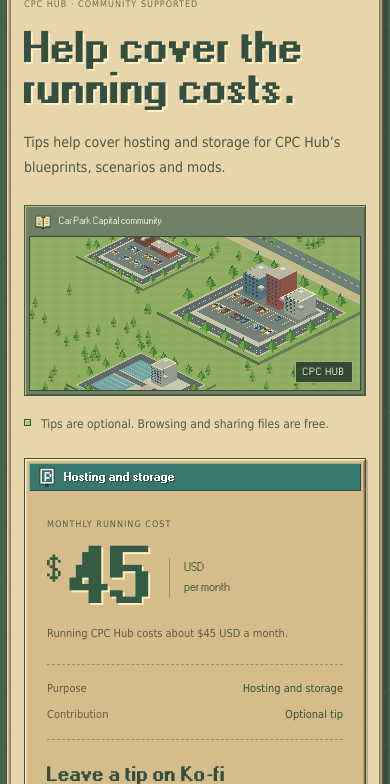
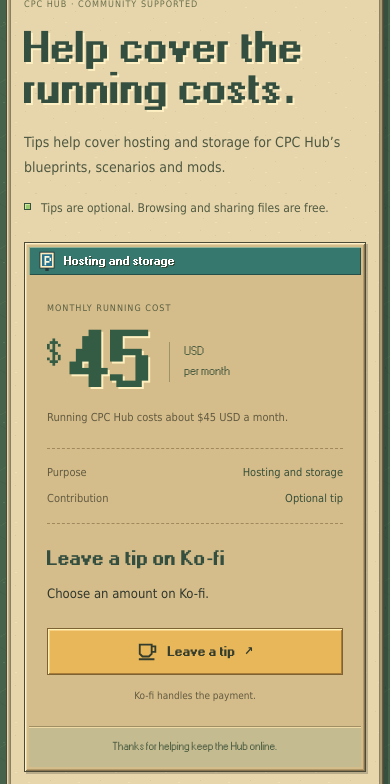
Before and after one commit to cyberbalsa/cpchub, a Django app: template templates/hub/donate.html in a window 390 px wide. Shown: the part 306-1090 px from the top of the page. Run offline with Django 5.2, Linux system fonts and the light colour scheme; the template is opened without the code that fills it: most values are stand-ins (such as "Sample title", 1, 10 or a date in 2020); some libraries are stand-ins or nearby versions.

Commit message:
Remove catalog overview and donation map panels

```diff
--- a/hub/views.py
+++ b/hub/views.py
@@ -51,10 +51,9 @@
     stats = public.aggregate(items=Count("pk"), downloads=Sum("downloads"), authors=Count("author", distinct=True))
     context = {"page_obj": page, "q": q, "category": category, "catalog_view": view, "sort": sort,
                "stats": stats, "has_demo": items.filter(is_demo=True).exists(),
-               "show_overview": view == "all" and not q and not category and page.number == 1,
                "featured_items": public_items().filter(featured_at__isnull=False).order_by("-featured_at", "pk")[:6] if view == "all" and not q and not category and not request.GET.get("page") else [],
                "types_with_counts": ContentType.objects.filter(uploads_enabled=True).annotate(total=Count("items", filter=Q(items__status="published", items__is_hidden=False, items__deleted_at=None, items__author__moderation_state__shadow_banned_at__isnull=True))).order_by("position", "name")}
-    return render(request, "hub/catalog_results.html" if request.htmx and not request.htmx.history_restore_request else "hub/catalog.html", context)
+    return render(request, "hub/results.html" if request.htmx and not request.htmx.history_restore_request else "hub/catalog.html", context)
 
 
 @never_cache
--- a/static/css/hub.css
+++ b/static/css/hub.css
@@ -122,25 +122,9 @@
 .sidebar-note a { font-size: 11px; }
 .catalog-main { flex: 1; min-width: 0; padding: 12px; background-image: url('../art/paper.svg'); }
 
-/* A town viewport with an in-game welcome dialog. */
-.map-window { padding: 3px; background: #6f8067; border: 1px solid #4a5a41; box-shadow: inset 1px 1px #b5b993, inset -1px -1px #4e6048; }
-.viewport-title { display: flex; align-items: center; justify-content: space-between; gap: 12px; color: #e9edc7; padding: 2px 7px 5px; font: 10px var(--pixel); }
-.viewport-title>span:first-child { display: flex; align-items: center; gap: 7px; }
-.viewport-title .ui-icon { width: 18px; height: 18px; }
-.viewport-title>span:last-child { font: 8px Tahoma, sans-serif; letter-spacing: 1px; color: #d5ddba; }
-.map-viewport { height: 248px; position: relative; background: #7d9a56; overflow: hidden; border: 1px solid #344a33; box-shadow: inset 2px 2px #2e42294f; }
-.map-art { position: absolute; width: 100%; height: 100%; max-width: none; object-fit: cover; object-position: center 30%; image-rendering: pixelated; }
-.welcome-panel { position: absolute; left: 18px; top: 18px; width: 300px; background: #dcc899; padding: 3px; border: 1px solid #4b5140; box-shadow: var(--raised), 4px 5px #2e4a3a55; }
-.welcome-title { background: #478578; color: #ffefc4; font: bold 11px var(--pixel); padding: 6px 8px; box-shadow: inset 1px 1px #87af91, inset -1px -1px #2f5e52; text-shadow: 1px 1px #3c604d; }
-.welcome-body { padding: 13px 13px 12px; }
 .eyebrow { font: 9px/1.6 Tahoma, sans-serif; letter-spacing: 1px; color: #6a6f4c; }
-.welcome-body>.eyebrow { font-size: 8px; letter-spacing: .7px; }
-.welcome-body h1 { font-size: 22px; line-height: 1.1; margin: 7px 0 9px; color: #344f3f; text-shadow: 1px 1px #f2e3b9; }
-.welcome-body p { font-size: 11px; line-height: 1.6; margin-bottom: 12px; }
 .hero-actions { display: flex; align-items: center; gap: 12px; flex-wrap: wrap; }
 .hero-actions .ui-icon { width: 20px; height: 20px; }
-.welcome-body .win-button { min-height: 32px; padding: 4px 10px; }
-.map-label { position: absolute; right: 8px; bottom: 8px; padding: 4px 6px; background: #304a32ce; color: #e9ebc7; font: 8px Tahoma, sans-serif; letter-spacing: .7px; border: 1px solid #b4be8150; }
 .community-strip { display: flex; align-items: center; gap: 22px; padding: 7px 12px; margin-top: 5px; background: #c8c3a0; border: 1px solid #a59d76; box-shadow: var(--recessed); font: 10px var(--pixel); color: #4b5943; }
 .community-strip>span { display: flex; align-items: center; gap: 5px; }
 .community-strip .ui-icon { width: 16px; height: 16px; }
@@ -149,9 +133,9 @@
 /* The creation picker. */
 .browse-section { margin-top: 16px; padding: 3px 9px 10px; background: #ceba8b; border: 1px solid #94835e; box-shadow: inset 1px 1px #f4e5bb, inset -1px -1px #ad986b; }
 .section-heading { display: flex; justify-content: space-between; align-items: center; gap: 15px; margin-bottom: 16px; }
-.section-heading h2 { font-size: 18px; }
+.section-heading :is(h1, h2) { font-size: 18px; }
 .browse-section>.section-heading { background: #477e70; box-shadow: inset 1px 1px #86a98c, inset -1px -1px #335a4e; margin: 0 -6px 8px; padding: 5px 9px; color: #fff0c5; }
-.browse-section .section-heading h2 { display: flex; align-items: center; gap: 8px; font-size: 11px; text-shadow: 1px 1px #355744; }
+.browse-section .section-heading :is(h1, h2) { display: flex; align-items: center; gap: 8px; font-size: 11px; text-shadow: 1px 1px #355744; }
 .browse-section .section-heading .ui-icon { width: 20px; height: 20px; }
 .file-label { font: 8px Tahoma, sans-serif; letter-spacing: .6px; color: #d4dfb9; }
 .dark-eyebrow { color: #62704c; }
@@ -304,8 +288,6 @@
 .scope-list dd { margin: 0; font-size: 12px; line-height: 1.7; }
 
 @media (min-width: 1500px) {
-  .map-viewport { height: 275px; }
-  .welcome-panel { top: 30px; left: 25px; }
   .card-picture { height: 175px; }
 }
 @media (max-width: 1199px) {
@@ -322,7 +304,6 @@
   .tool-button.upload-shortcut { flex-direction: column; padding: 5px 11px; }
   .toolbar-account { min-width: 125px; padding-left: 12px; }
   .file-label { display: none; }
-  .map-art { object-position: 62% 30%; }
 }
 @media (max-width: 850px) {
   body { padding: 0 10px 20px; }
@@ -337,10 +318,6 @@
   .toolbar-account>.ui-icon { display: none; }
   .sidebar { display: none; }
   .catalog-main { padding: 10px; }
-  .map-viewport { height: 250px; }
-  .map-art { object-position: 58% 30%; }
-  .welcome-panel { left: 14px; top: 17px; width: 285px; }
-  .welcome-body h1 { font-size: 22px; }
   .card-picture { height: 190px; }
   .page-content { padding: 22px 20px; }
   .detail-heading { align-items: flex-start; flex-direction: column; }
@@ -368,16 +345,6 @@
   .main-title { padding: 3px 5px; }
   .explorer { padding: 3px; }
   .catalog-main { padding: 7px; }
-  .map-viewport { height: 347px; }
-  .map-art { height: 185px; width: 700px; left: calc(50% - 350px); object-fit: cover; object-position: 70% 30%; }
-  .welcome-panel { left: 9px; right: 9px; top: 137px; width: auto; }
-  .welcome-body { padding: 12px 13px; }
-  .welcome-body h1 { margin-top: 6px; }
-  .welcome-body p { margin-bottom: 9px; }
-  .welcome-body h1 br { display: none; }
-  .map-label { right: 6px; top: 7px; bottom: auto; font-size: 7px; }
-  .viewport-title { font-size: 9px; gap: 5px; padding: 2px 4px 5px; }
-  .viewport-title>span:last-child { font-size: 7px; letter-spacing: .2px; }
   .community-strip { gap: 12px; padding: 7px; font-size: 9px; justify-content: space-between; }
   .community-strip>span { gap: 3px; }
   .community-strip .ui-icon { display: none; }
--- a/static/css/support.css
+++ b/static/css/support.css
@@ -4,11 +4,6 @@
 .support-intro { padding-top: 10px; }
 .support-intro h1 { font-size: clamp(32px, 4vw, 52px); line-height: 1.08; margin: 15px 0 20px; color: #344f3f; text-shadow: 2px 2px #fff0c4; }
 .support-lead { font-size: 15px; line-height: 1.8; max-width: 510px; color: #4e5740; }
-.support-town { position: relative; margin-top: 25px; padding: 4px; background: #6f8067; border: 1px solid #4a5a41; box-shadow: inset 1px 1px #b5b993, inset -1px -1px #4e6048; }
-.support-town .viewport-title { font-size: 9px; padding: 2px 5px 6px; }
-.support-town .viewport-title > span:last-child { display: none; }
-.support-town img { display: block; width: 100%; height: 185px; object-fit: cover; object-position: 65% 48%; border: 1px solid #344a33; image-rendering: pixelated; }
-.support-town-label { position: absolute; right: 12px; bottom: 12px; background: #304a32; border: 1px solid #9cad7e; padding: 5px 7px; color: #f0ebc7; font: 9px var(--pixel); letter-spacing: 1px; }
 .support-note { display: flex; gap: 10px; margin-top: 18px; color: #515a41; }
 .support-note .online-dot { flex-shrink: 0; margin-top: 5px; }
 .support-note p { font-size: 12px; line-height: 1.7; margin: 0; }
@@ -47,7 +42,6 @@
   .support-layout { grid-template-columns: minmax(0, 1fr); }
   .support-page .support-intro h1 { font-size: 38px; }
   .support-lead { font-size: 14px; max-width: none; }
-  .support-town img { height: 155px; }
   .support-checkout { max-width: 460px; width: 100%; justify-self: center; }
   .support-detail-grid { grid-template-columns: 1fr; gap: 23px; }
   .support-details { margin-top: 29px; }
--- a/static/js/images.js
+++ b/static/js/images.js
@@ -35,7 +35,7 @@
     if (event.target.matches?.(selector)) event.target.dataset.imageState = "failed";
   }, true);
   document.addEventListener("DOMContentLoaded", () => prepare(document));
-  // Filters, pagination, the overview panel, and cached history all insert images.
+  // Filters, pagination, and cached history all insert images.
   for (const eventName of ["htmx:afterSwap", "htmx:oobAfterSwap"]) {
     document.addEventListener(eventName, (event) => prepare(event.detail.elt));
   }
--- a/templates/hub/catalog.html
+++ b/templates/hub/catalog.html
@@ -1,4 +1,4 @@
-{% extends 'base.html' %}{% load static %}
+{% extends 'base.html' %}
 {% block content %}
 <div class="explorer-layout">
   <aside class="sidebar" aria-label="Catalog navigation">
@@ -7,11 +7,10 @@
     <div class="folder-group"><h3>Your toolbox</h3><a class="folder-link {% if catalog_view == 'saved' %}selected{% endif %}" href="/?view=saved">{% include 'hub/icon.html' with icon='saved' %}<span>Saved creations</span></a><a class="folder-link {% if catalog_view == 'mine' %}selected{% endif %}" href="/?view=mine">{% include 'hub/icon.html' with icon='folder' %}<span>My uploads</span></a><a class="folder-link" href="{% url 'keys' %}">{% include 'hub/icon.html' with icon='key' %}<span>API keys & managers</span></a></div>
   </aside>
   <section class="catalog-main" aria-label="Community catalog">
-    {% include 'hub/community_overview.html' %}
     <div class="community-strip"><span>{% include 'hub/icon.html' with icon='folder' %}<strong>{{ stats.items|default:0 }}</strong> creations</span><span>{% include 'hub/icon.html' with icon='download' %}<strong>{{ stats.downloads|default:0 }}</strong> downloads</span><span>{% include 'hub/icon.html' with icon='user' %}<strong>{{ stats.authors|default:0 }}</strong> creators</span></div>
     {% if featured_items %}<section class="featured-section" aria-labelledby="featured-title"><div class="section-heading"><h2 id="featured-title">Highlighted creations</h2><span class="file-label">PICKED BY THE MODERATION TEAM</span></div><div class="row g-3 creation-grid">{% for item in featured_items %}<div class="col-12 col-md-6 col-xl-4">{% include 'hub/card.html' %}</div>{% endfor %}</div></section>{% endif %}
     <section id="browse" class="browse-section" aria-labelledby="browse-title">
-      <div class="section-heading"><h2 id="browse-title">{% include 'hub/icon.html' with icon='catalog' %}{% if catalog_view == 'saved' %}Your saved creations{% elif catalog_view == 'mine' %}Your uploads{% else %}Available creations{% endif %}</h2><span class="file-label">CHOOSE A FILE FOR DETAILS</span></div>
+      <div class="section-heading"><h1 id="browse-title">{% include 'hub/icon.html' with icon='catalog' %}{% if catalog_view == 'saved' %}Your saved creations{% elif catalog_view == 'mine' %}Your uploads{% else %}Available creations{% endif %}</h1><span class="file-label">CHOOSE A FILE FOR DETAILS</span></div>
       <form id="catalog-filter" class="catalog-filter" action="/" method="get" hx-get="/" hx-target="#results" hx-swap="outerHTML" hx-push-url="true" hx-trigger="submit, input changed delay:350ms from:#search, change from:select" hx-indicator="#search-indicator">
         {% if catalog_view != 'all' %}<input type="hidden" name="view" value="{{ catalog_view }}">{% endif %}
         <label class="search-field" for="search">{% include 'hub/icon.html' with icon='search' %}<span class="visually-hidden">Search creations</span><input type="search" id="search" name="q" value="{{ q }}" placeholder="Search creations…"><span id="search-indicator" class="htmx-indicator">…</span></label>
--- a/templates/hub/catalog_results.html
+++ /dev/null
@@ -1,2 +0,0 @@
-{% include 'hub/results.html' %}
-{% include 'hub/community_overview.html' with oob=True %}
--- a/templates/hub/donate.html
+++ b/templates/hub/donate.html
@@ -10,11 +10,6 @@
       <span class="eyebrow">CPC HUB · COMMUNITY SUPPORTED</span>
       <h1 id="support-title">Help cover the<br>running costs.</h1>
       <p class="support-lead">Tips help cover hosting and storage for CPC Hub’s blueprints, scenarios and mods.</p>
-      <div class="support-town">
-        <div class="viewport-title"><span>{% include 'hub/icon.html' with icon='catalog' %} Car Park Capital community</span><span>COMMUNITY EXCHANGE</span></div>
-        <img src="{% static 'art/map.svg' %}" alt="" width="1200" height="440" loading="lazy" decoding="async" data-image>
-        <span class="support-town-label">CPC HUB</span>
-      </div>
       <div class="support-note"><span class="online-dot" aria-hidden="true"></span><p>Tips are optional. Browsing and sharing files are free.</p></div>
     </section>
     <aside class="window support-checkout" aria-labelledby="support-checkout-title">
```
Also changed, not shown: templates/hub/community_overview.html (deleted, +0 -13 lines), tests/test_hub.py (+8 -7 lines).
